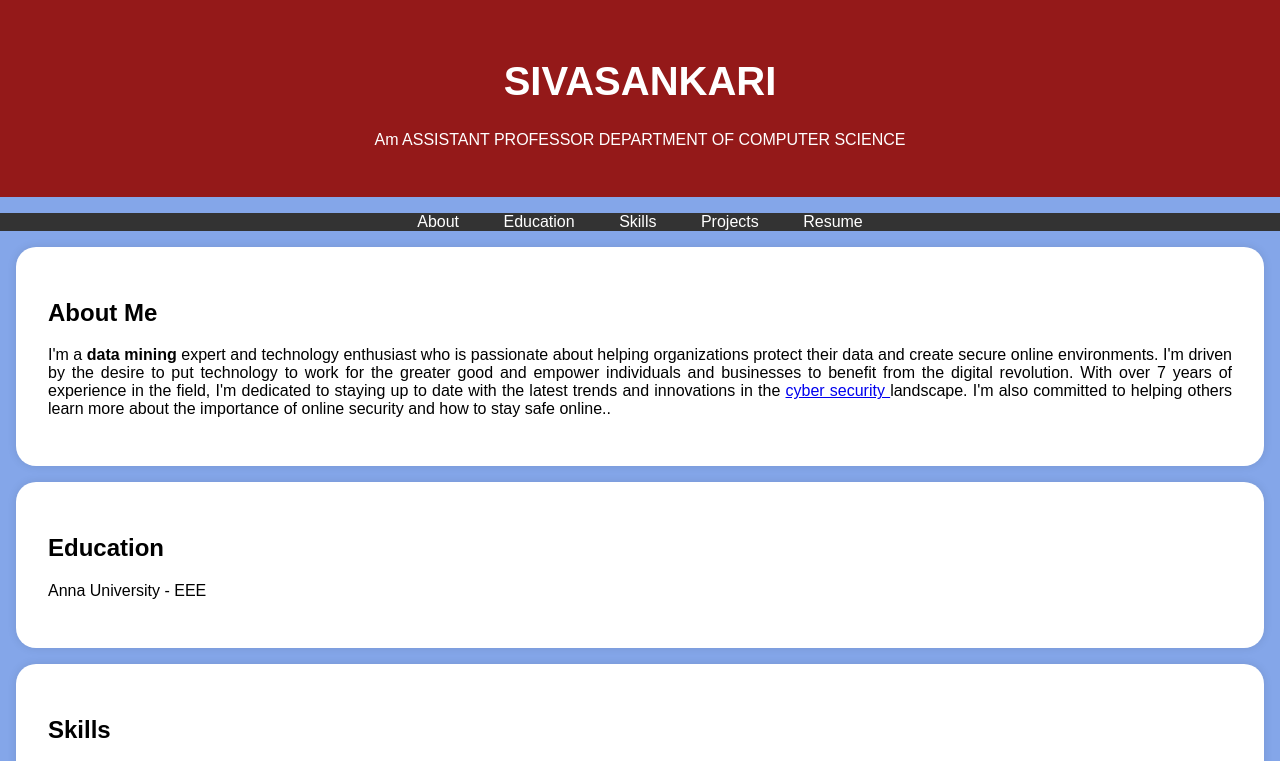
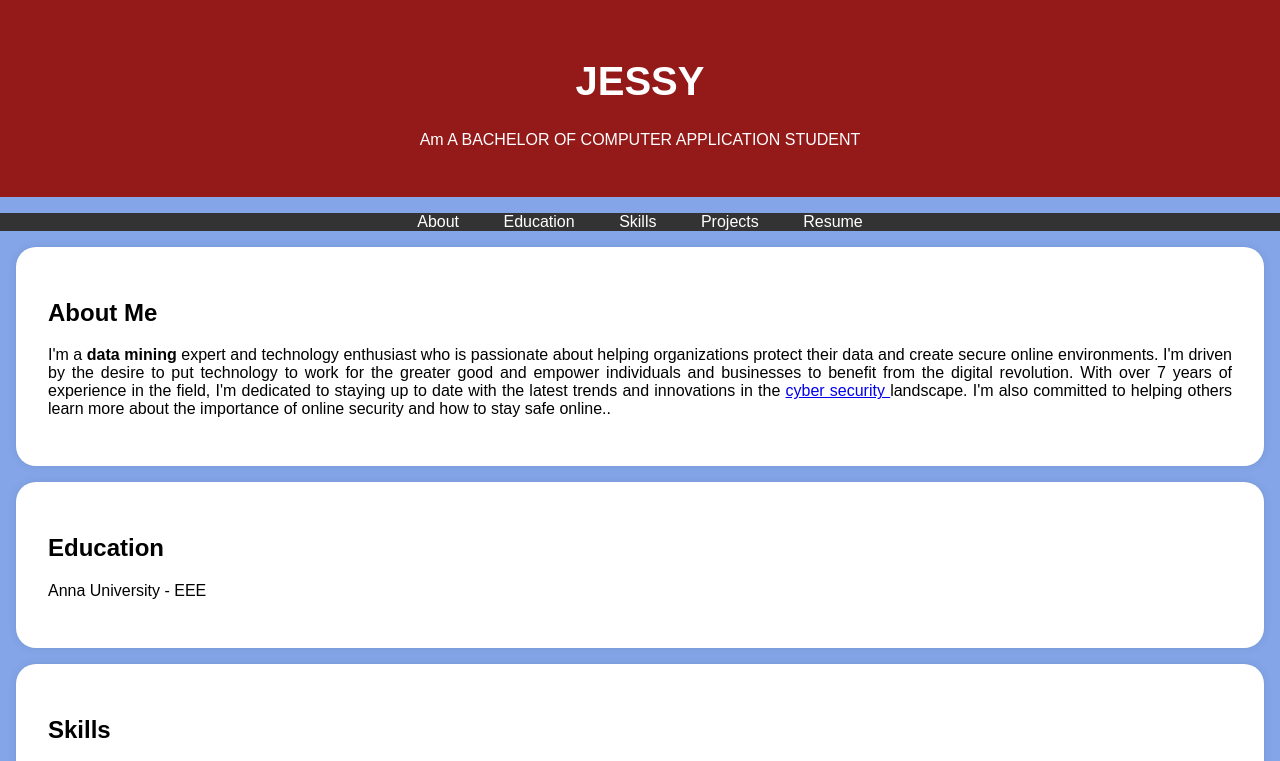
Before and after one commit to jemima16829/Digital-portfoli, a plain HTML site: page index.html in a window 1280 px wide. Shown: the top 761 px of the page. Drawn offline with Linux system fonts and the light colour scheme.

Commit message:
Update index.html

```diff
--- a/index.html
+++ b/index.html
@@ -22,7 +22,7 @@
             font-size: 2.5rem;
         }
 
-        /* Add styles for the round profile picture */
+        /*IMG_20250329_130743.jpg */
         .profile-picture {
             width: 100px; /* Adjust the size as needed */
             height: 100px;
@@ -94,10 +94,10 @@
 <body>
     <header>
         <div class="header-content">
-            <!-- Add your profile picture here -->
+            <!--IMG_20250329_130743.jpg -->
 
-            <h1>SIVASANKARI</h1>
-            <p>Am ASSISTANT PROFESSOR DEPARTMENT OF COMPUTER SCIENCE</p>
+            <h1>JESSY</h1>
+            <p>Am A BACHELOR OF COMPUTER APPLICATION STUDENT</p>
         </div>
     </header>
 
@@ -170,7 +170,7 @@
     </section>
 
     <footer>
-        <p>&copy; sivasankari </p>
+        <p>&copy; JESSY </p>
     </footer>
 
     <script>
```
